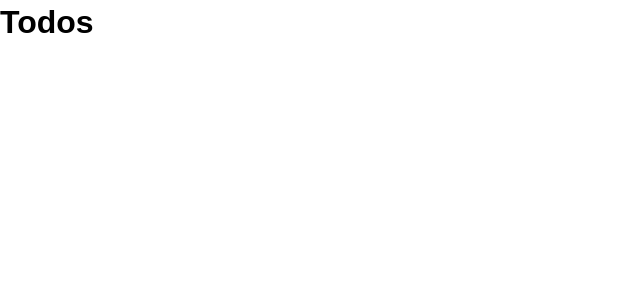
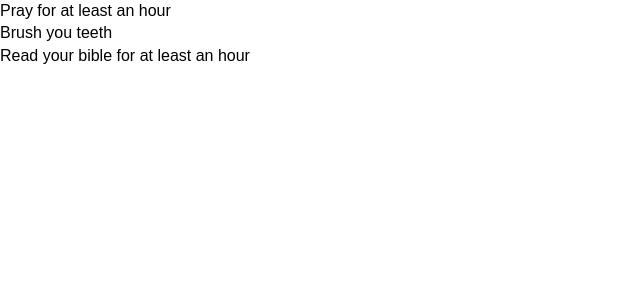
Before and after one commit to DotunAj/todoreact, a React (Create React App) app: page / in a window 1280 px wide. Shown: the top 300 px of the page, without its empty margins (0-640 px from the left). Built offline with nearby package versions, Linux system fonts and the light colour scheme.

Commit message:
Add TodoItem component

```diff
--- /dev/null
+++ b/src/component/TodoItem.js
@@ -0,0 +1,19 @@
+import React, { Component } from 'react'
+import propTypes from 'prop-types';
+
+
+export class TodoItem extends Component {
+  render() {
+    return (
+      <div>
+        <p>{this.props.todo.title}</p>
+      </div>
+    )
+  }
+}
+
+TodoItem.propTypes = {
+  todo: propTypes.object.isRequired
+}
+
+export default TodoItem
--- a/src/component/Todos.js
+++ b/src/component/Todos.js
@@ -1,13 +1,17 @@
 import React, { Component } from 'react';
+import TodoItem from './TodoItem';
+import propTypes from 'prop-types';
 
 class Todos extends Component {
   render() {
-    return (
-      <div>
-        <h1>Todos</h1>
-      </div>
-    );
+    return this.props.todos.map((todo) => (
+      <TodoItem key={todo.id} todo={todo}/>
+    ));
   }
 }
 
+//PropTypes defines what type of type should be expected in the component
+Todos.propTypes = {
+  todos: propTypes.array.isRequired
+}
 export default Todos;
```
